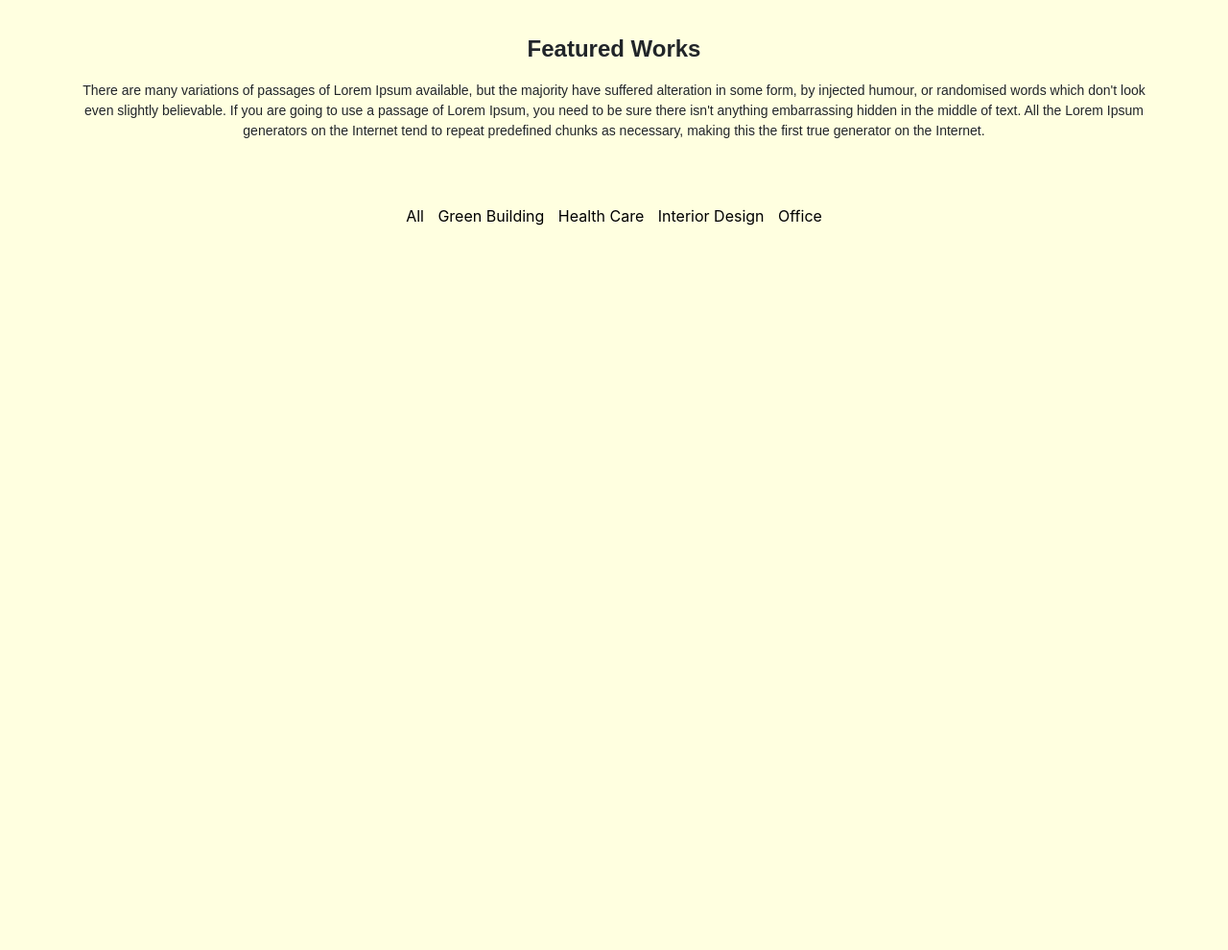
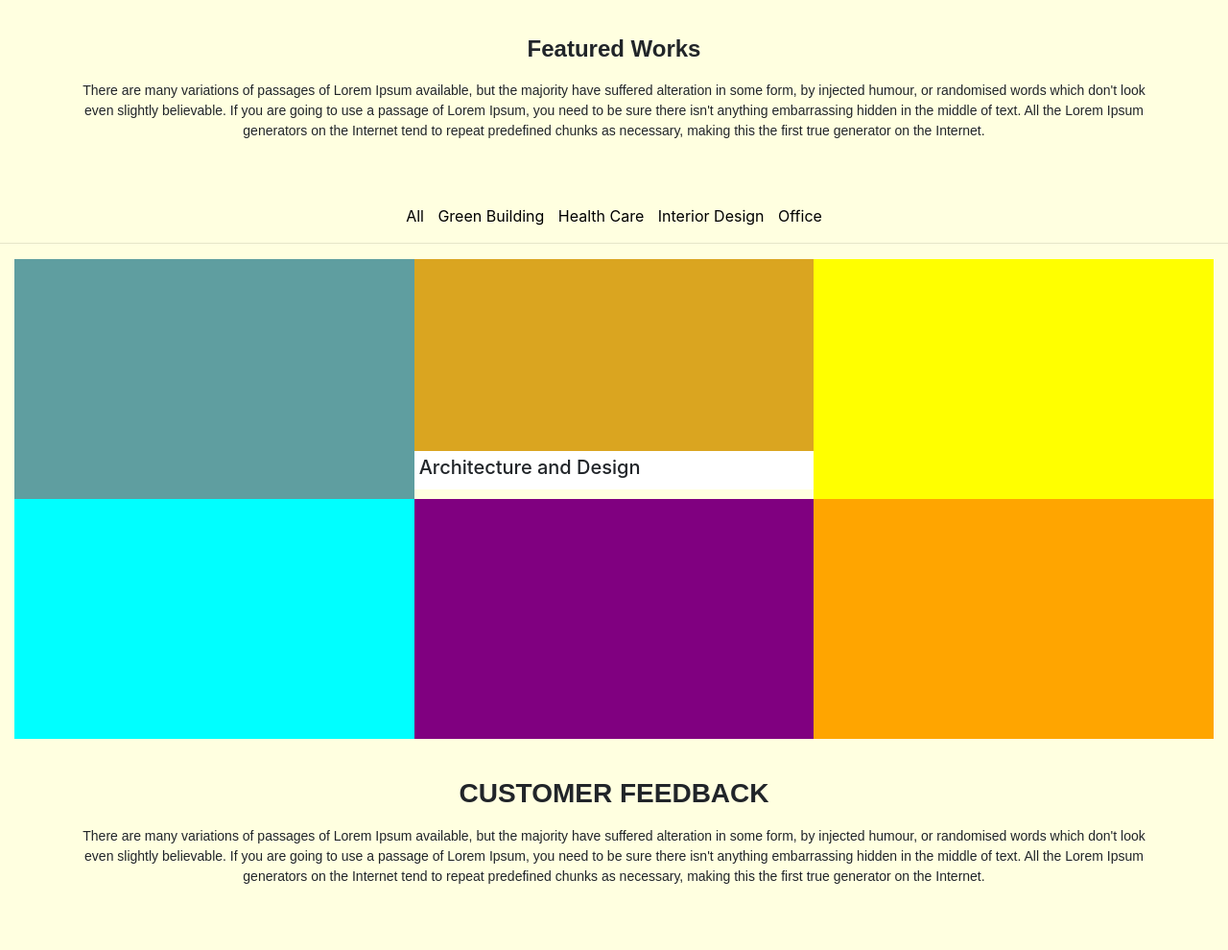
Before and after one commit to Nabeel73/BuildX, a plain HTML site: page index.html in a window 1280 px wide. Shown: the part 1666-2656 px from the top of the page at 96% size. Before the commit the page ends 1903 px from the top, so only its background shows below. Drawn offline with nearby package versions, Linux system fonts and the light colour scheme.

Commit message:
new section
added

```diff
--- a/css/style.css
+++ b/css/style.css
@@ -171,3 +171,56 @@
     .Featured-Works h4 {
         font-weight: bold;
     }
+    /*New Section*/
+
+    .color-box-1 {
+        height: 250px;
+        background: cadetblue;
+    }
+
+    .color-box-2 {
+        height: 200px;
+        background: goldenrod;
+    }
+
+    .AD h5 {
+        padding: 5px 0px 0px 5px;
+        background: white;
+        height: 40px;
+    }
+
+    .color-box-3 {
+        height: 250px;
+        background: yellow;
+    }
+
+    .color-box-4 {
+        height: 250px;
+        background: cyan;
+    }
+
+    .color-box-5 {
+        height: 250px;
+        background: purple;
+    }
+
+    .color-box-6 {
+        height: 250px;
+        background: orange;
+    }
+
+    .Customer-feedback {
+        text-align: center;
+        padding: 40px 0px 0px 0px;
+        font-family: Arial, Helvetica, sans-serif;
+    }
+
+    .Customer-feedback p {
+        font-size: 14px;
+        padding: 10px 0px 50px 0px;
+    }
+
+    .Customer-feedback h3 {
+        font-weight: bold;
+        text-transform: uppercase;
+    }
--- a/index.html
+++ b/index.html
@@ -147,9 +147,6 @@
                 </div>
             </div>
         </div>
-
-
-
         <div class="container">
             <div class="row">
                 <div class="col-md-12">
@@ -174,6 +171,51 @@
             </div>
         </div>
     </section>
+    <hr>
+    <section>
+        <div class="container-fluid">
+            <div class="row no-gutters">
+                <div class=" col-md-4 ">
+                    <div class="color-box-1 "></div>
+                </div>
+                <div class="col-md-4 ">
+                    <div class="color-box-2">
+                    </div>
+                    <div class="AD">
+                        <h5>Architecture and Design</h5>
+                    </div>
+
+                </div>
+                <div class="col-md-4 ">
+                    <div class="color-box-3 "></div>
+                </div>
+            </div>
+            <div class="row no-gutters">
+                <div class=" col-md-4 ">
+                    <div class="color-box-4 "></div>
+                </div>
+                <div class="col-md-4 ">
+                    <div class="color-box-5"></div>
+                </div>
+                <div class="col-md-4 ">
+                    <div class="color-box-6 "></div>
+                </div>
+            </div>
+            <div class="container">
+                <div class="row">
+                    <div class="col-md-12">
+                        <div class="Customer-feedback">
+                            <h3>Customer FeedBack</h3>
+                            <p>There are many variations of passages of Lorem Ipsum available, but the majority have suffered alteration in some form, by injected humour, or randomised words which don't look even slightly believable. If you are going to
+                                use a passage of Lorem Ipsum, you need to be sure there isn't anything embarrassing hidden in the middle of text. All the Lorem Ipsum generators on the Internet tend to repeat predefined chunks as necessary, making this
+                                the first true generator on the Internet.</p>
+                        </div>
+                    </div>
+                </div>
+            </div>
+
+        </div>
+    </section>
 </body>
 
 </html>
```
